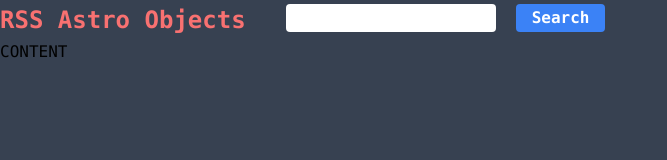
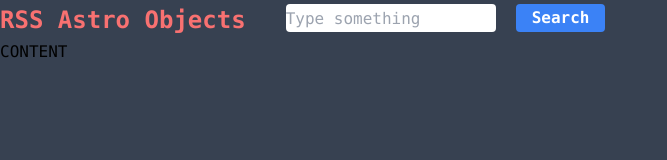
Before and after one commit to ffriday/rssreact, a React (Vite) app: page / in a window 1280 px wide. Shown: the top 160 px of the page, without its empty margins (0-667 px from the left). Built offline with nearby package versions, Linux system fonts and the light colour scheme.

Commit message:
refactor: removed console

```diff
--- a/src/App.tsx
+++ b/src/App.tsx
@@ -13,7 +13,7 @@ export default class App extends Component {
           <h1 className="text-xl sm:text-2xl w-screen sm:w-max sm:pr-10 font-bold text-red-400 text-left">
             RSS Astro Objects
           </h1>
-          <Search searchHandler={this.search}/>
+          <Search searchHandler={this.search} />
         </nav>
         <section className="h-auto">CONTENT</section>
       </main>
--- a/src/search/Search.tsx
+++ b/src/search/Search.tsx
@@ -6,34 +6,38 @@ type TSearch = {
 
 enum LSKey {
   lastSearch = 'lastSearch',
-};
+}
 
 export default class Search extends Component<TSearch> {
   constructor(props: TSearch) {
     super(props);
-    console.log(this.props);
   }
 
-  loadLastSearch = (): string => window.localStorage.getItem(LSKey.lastSearch) ?? '';
+  loadLastSearch = (): string =>
+    window.localStorage.getItem(LSKey.lastSearch) ?? '';
 
   search = (): void => {
     window.localStorage.setItem(LSKey.lastSearch, this.state.currentSearch);
     this.props.searchHandler(this.state.currentSearch);
-  }
+  };
 
   state = {
     currentSearch: this.loadLastSearch(),
-  }
-
-  componentDidMount() {
-
-  }
+  };
 
   render(): ReactNode {
     return (
       <>
-        <input value={this.state.currentSearch} onChange={(e) => this.setState({currentSearch: e.target.value})} className="flex h-6 sm:h-7 content-center justify-center flex-wrap rounded"></input>
-        <button onClick={this.search} className="flex h-6 sm:h-7 content-center justify-center flex-wrap bg-blue-500 hover:bg-blue-700 text-white font-bold py-2 px-4 rounded ml-5">
+        <input
+          value={this.state.currentSearch}
+          onChange={(e) => this.setState({ currentSearch: e.target.value })}
+          placeholder='Type something'
+          className="flex h-6 sm:h-7 content-center justify-center flex-wrap rounded"
+        ></input>
+        <button
+          onClick={this.search}
+          className="flex h-6 sm:h-7 content-center justify-center flex-wrap bg-blue-500 hover:bg-blue-700 text-white font-bold py-2 px-4 rounded ml-5"
+        >
           Search
         </button>
       </>
```
